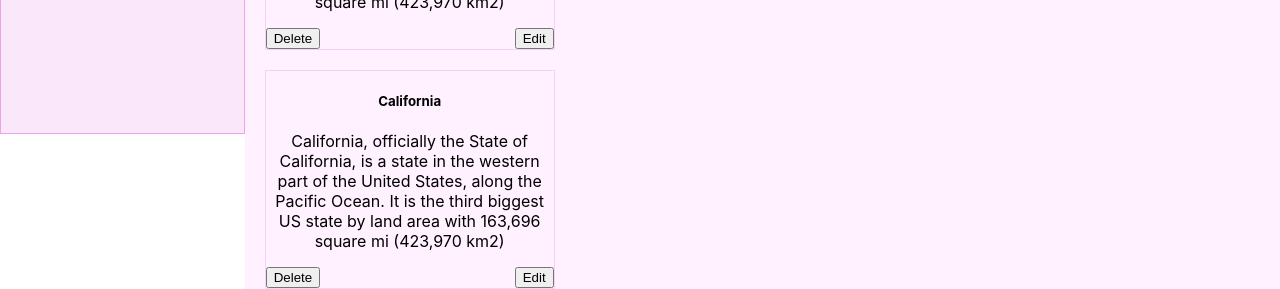
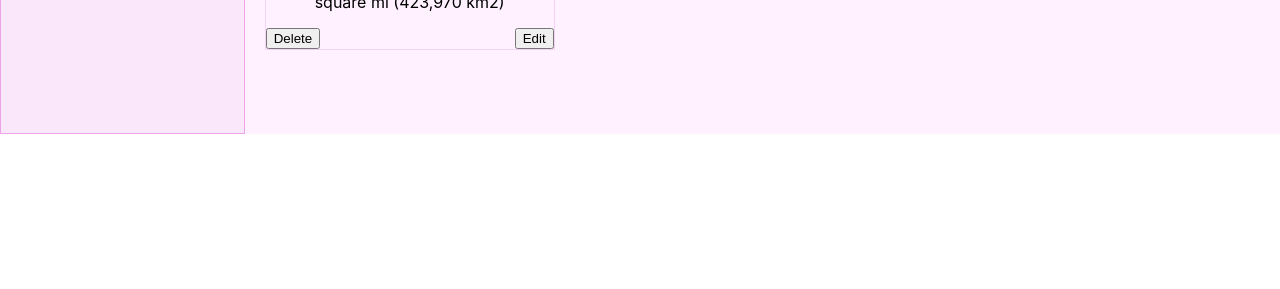
Before and after one commit to arpi88/React-project, a React (Create React App) app: page / in a window 1280 px wide. Shown: the part 768-1057 px from the top of the page. After the commit the page ends 902 px from the top, so only its background shows below. Built offline with nearby package versions, Linux system fonts and the light colour scheme.

Commit message:
todo1changes

```diff
--- a/src/Components/Cards/index.jsx
+++ b/src/Components/Cards/index.jsx
@@ -1,13 +1,8 @@
 import "./style.css";
 import { Card, CardBody, CardTitle, CardText, Button } from "reactstrap";
-export const Cards = (props) => {
+export const Cards = ({}) => {
   return (
-    <Card
-      className="card-wrapper"
-      style={{
-        width: "18rem",
-      }}
-    >
+    <Card className="card-wrapper" style={{ width: "18rem" }}>
       <CardBody>
         <CardTitle tag="h5">California</CardTitle>
         <CardText>
--- a/src/Components/Main/index.jsx
+++ b/src/Components/Main/index.jsx
@@ -6,7 +6,6 @@ export const Main = () => {
       <Cards />
       <Cards />
       <Cards />
-      <Cards />
     </div>
   );
 };
```
